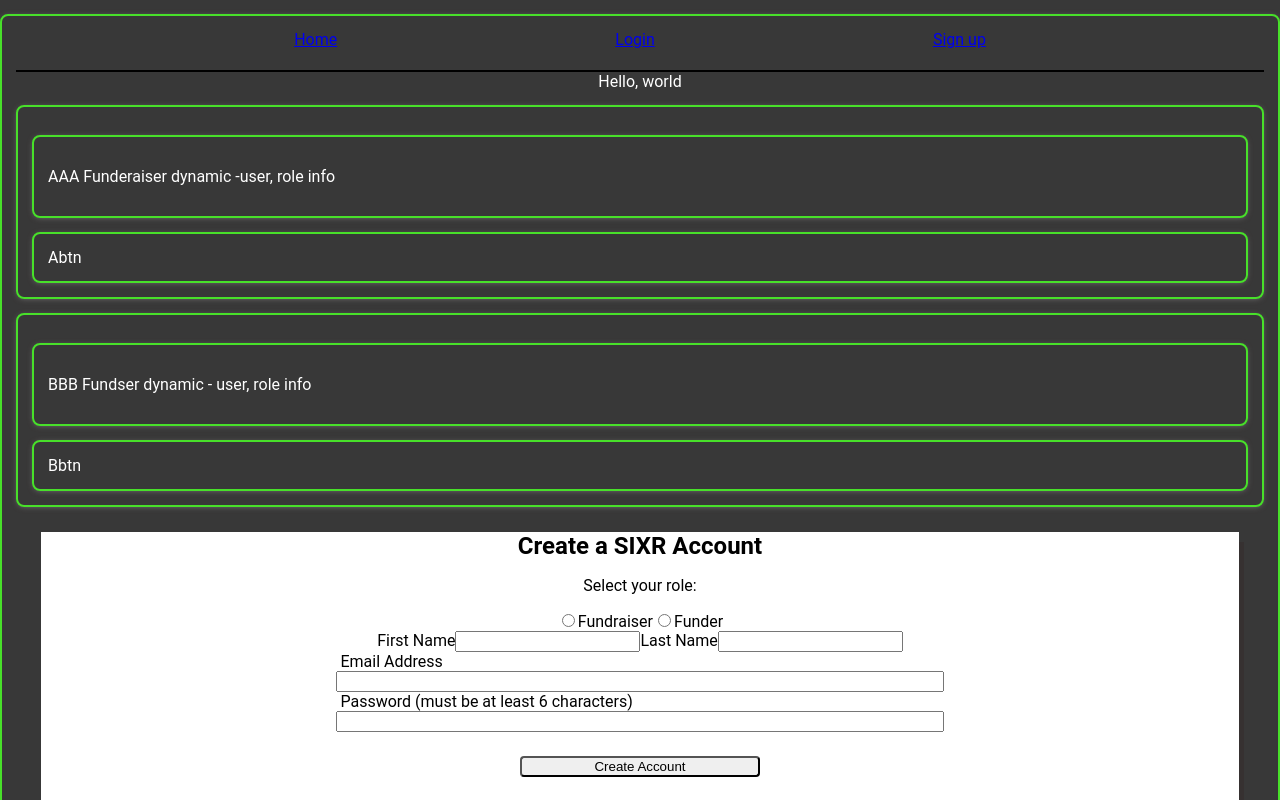
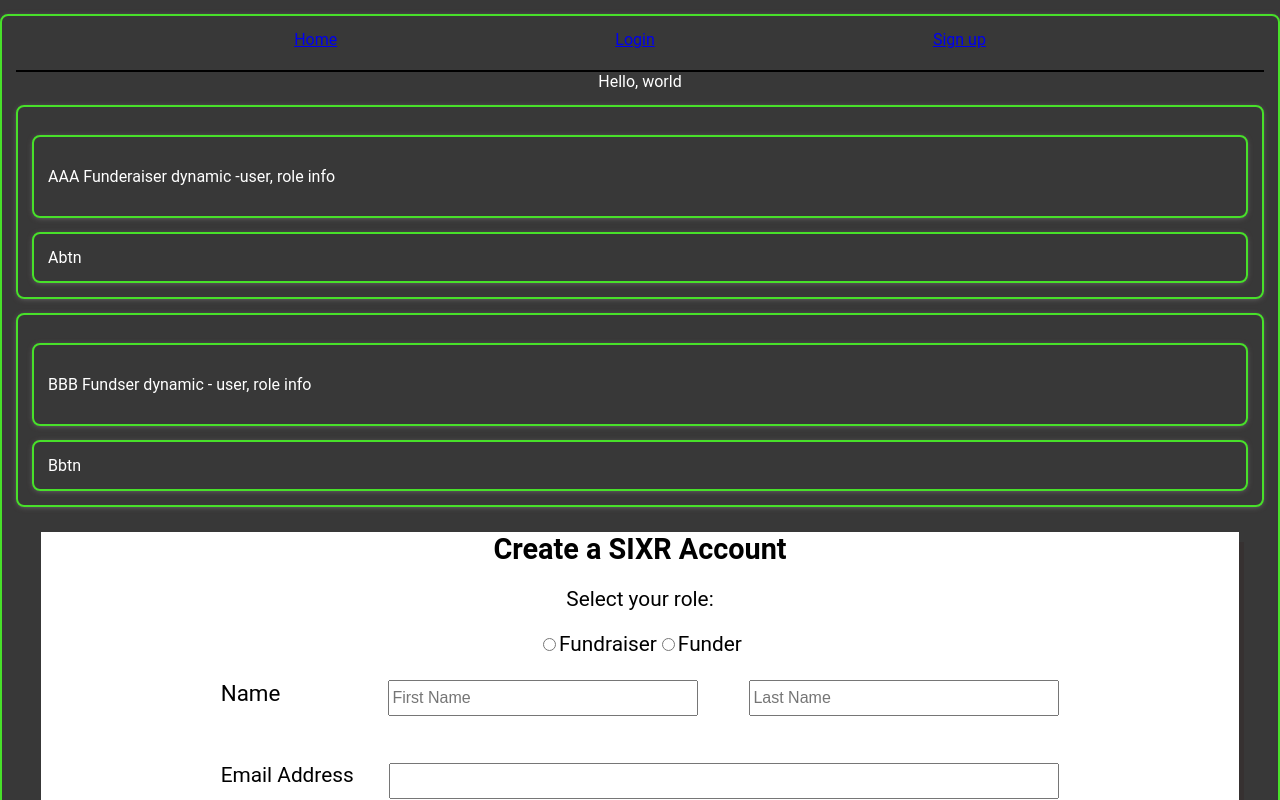
Before and after one commit to s-munro/front-end-1, a React (Create React App) app in the folder vr-funding/: page /signup in a window 1280 px wide. Shown: the top 800 px of the page. Built offline with nearby package versions, Linux system fonts and the light colour scheme.

Commit message:
Added additional temporary styling - see comments in code

```diff
--- a/vr-funding/src/components/Signup.js
+++ b/vr-funding/src/components/Signup.js
@@ -3,7 +3,7 @@
 const Signup = () => {
   return (
     <div>
-      {/* Note: I will be using inline CSS temporarily to avoid merge conflicts until we can combine it on one stylesheet */}
+      {/* Note:  The inline CSS below is temporary until we all agree on a style guide - will likely be deleted later*/}
       <form
         style={{
           display: 'flex',
@@ -18,7 +18,7 @@
             color: 'black',
             width: '50%',
             margin: 'auto',
-            fontSize: '1.5rem',
+            fontSize: '1.8rem',
             textAlign: 'center',
           }}
         >
@@ -31,9 +31,16 @@
             width: '50%',
             margin: 'auto',
             textAlign: 'center',
+            fontSize: '1.3rem',
           }}
         >
-          <p>Select your role:</p>
+          <p
+            style={{
+              fontSize: '1.3rem',
+            }}
+          >
+            Select your role:
+          </p>
 
           {/*Radio Button 1: Fundraiser*/}
           <input type='radio' id='fundraiser' name='role' value='1' />
@@ -47,25 +54,63 @@
         <section
           style={{
             color: 'black',
-            textAlign: 'center',
-            display: 'flex',
-            margin: 'auto',
+            fontSize: '1.4rem',
           }}
         >
-          <div>
-            <label htmlFor='first_name'>First Name</label>
-            <input id='first_name' type='text'></input>
+          <div
+            style={{
+              display: 'flex',
+              width: '70%',
+              margin: '2% auto',
+              justifyContent: 'space-between',
+            }}
+          >
+            <label>Name</label>
+            <div
+              style={{
+                display: 'flex',
+                width: '80%',
+                justifyContent: 'space-between',
+              }}
+            >
+              <input
+                style={{
+                  height: '30px',
+                  width: '45%',
+                  fontSize: '1rem',
+                }}
+                id='first_name'
+                name='first_name'
+                type='text'
+                placeholder='First Name'
+              ></input>
+              <input
+                style={{
+                  height: '30px',
+                  width: '45%',
+                  fontSize: '1rem',
+                }}
+                name='last_name'
+                id='last_name'
+                type='text'
+                placeholder='Last Name'
+              ></input>
             </div>
-          <div>
-            <label htmlFor='last_name'>Last Name</label>
-            <input name='last_name' id='last_name' type='text'></input>
           </div>
         </section>
+        <div
+          style={{
+            height: '25px',
+            display: 'flex',
+            width: '70%',
+            margin: '2% auto',
+            justifyContent: 'space-between',
+          }}
+        >
           <label
             style={{
               color: 'black',
-            width: '50%',
-            margin: 'auto',
+              fontSize: '1.3rem',
             }}
             htmlFor='email'
           >
@@ -73,34 +118,42 @@
           </label>
           <input
             style={{
-            width: '50%',
-            margin: 'auto',
-            textAlign: 'center',
+              height: '30px',
+              width: '79%',
             }}
             name='email'
             id='email'
-          type='text'
+            type='email'
           ></input>
+        </div>
+        <div
+          style={{
+            height: '25px',
+            display: 'flex',
+            width: '70%',
+            margin: ' 2% auto',
+            justifyContent: 'space-between',
+          }}
+        >
           <label
             style={{
               color: 'black',
-            width: '50%',
-            margin: 'auto',
+              fontSize: '1.3rem',
             }}
             htmlFor='password'
           >
-          Password (must be at least 6 characters)
+            Password*
           </label>
           <input
             style={{
-            width: '50%',
-            margin: 'auto',
-            textAlign: 'center',
+              height: '30px',
+              width: '79%',
             }}
             name='password'
             id='password'
             type='password'
           ></input>
+        </div>
         <button style={{ width: '20%', margin: '2% auto' }}>
           Create Account
         </button>
```
Lines whose indentation alone changed are shown as unchanged.
